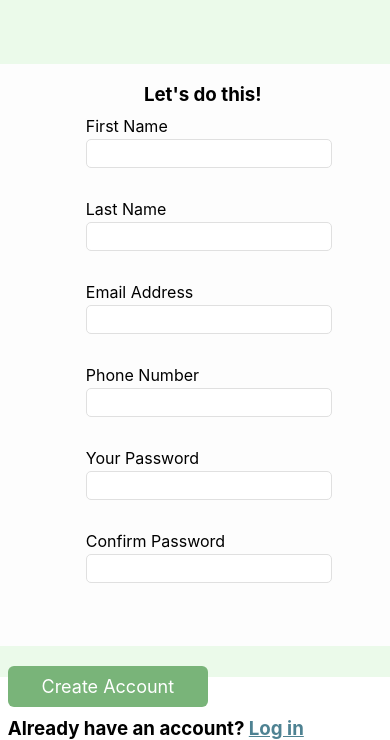
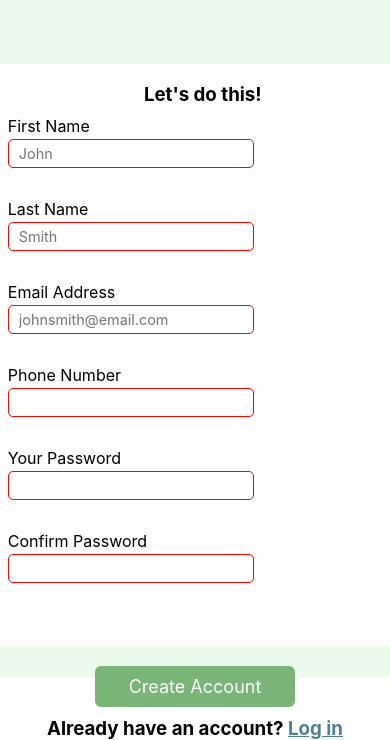
Before and after one commit to jriv1/Sign-up, a plain HTML site: page index.html in a window 390 px wide. Shown: the part 336-1076 px from the top of the page. Drawn offline with Linux system fonts and the light colour scheme.

Commit message:
Fixed mobile res

```diff
--- a/index.html
+++ b/index.html
@@ -15,15 +15,14 @@
                 <div class="image">
                      <div>
                        <img src="./images/odin-lined.png" alt="">  <h1>Sign-up form</h1>
-
-                     </div>
-
                     </div>
 
 
 
+                        <p class="attribution">photo by @Arthur199aS</p>
 
 
+                </div>
 
                 <div class="main">
                     <div class="main-header">
@@ -39,40 +38,33 @@
 
                 <div class="form">
                             <h3>Let's do this!</h3>
+
                     <form  id= "my-form" action="">
                             <label for="firstname">First Name
+                                <input type="text" name="firstname" id="firstname" placeholder= "John" required>
+                            </label>
 
-                            <input type="text" name="firstname" id="firstname">
+                            <label for="lastname">Last Name
+                                <input type="text" name="lastname" id="lastname" placeholder="Smith" required>
+                            </label>
+
+                            <label for="useremail">Email Address
+                                <input type="email" name="useremail" id="useremail" placeholder="johnsmith@email.com" required>
+
+                            </label>
+
+                            <label for="userphone">Phone Number
+                                <input type="number" name="userphone" id="userphone" required>
                             </label>
 
 
-
-                            <label for="lastname">Last Name
-                                <input type="text" name="lastname" id="lastname">
-                            </label>
-
-
-                            <label for="useremail">Email Address
-                                <input type="email" name="useremail" id="useremail">
-                            </label>
-
-
-                            <label for="userphone">Phone Number
-                                <input type="number" name="userphone" id="userphone">
-                            </label>
-
-
-
-
-
                             <label for="userpassword2">  Your     Password
-                                <input type="password" name="userpassword1" id="userpassword1">
+                                <input type="password" name="userpassword1" id="userpassword1" required>
                             </label>
 
                             <label for="userpassword2">Confirm Password
-                                <input type="password" name="userpassword2" id="userpassword2">
+                                <input type="password" name="userpassword2" id="userpassword2" required>
                             </label>
-
 
 
                     </form>
@@ -81,7 +73,7 @@
               </div>
 
                     <div class="bottom-header">
-                    <button>Create Account</button>
+                    <button type="submit" form="my-form">Create Account</button>
 
                     <h3>Already have an account?   <a href="">Log in</a></h3>
 
@@ -90,11 +82,5 @@
 
 
 </div>
-
-
-
-
-
-
 </body>
 </html>
--- a/styles.css
+++ b/styles.css
@@ -1,8 +1,9 @@
 
-@media screen and (max-width:800px)  {
+        @media screen and (max-width:800px)  { /* mobile screen*/
         .page{
         flex-direction: column;
         width: 100vw;
+
         }
         .image
         {
@@ -10,22 +11,41 @@
         height: 20vh;
         }
 
-
         .main{
-
         height: 100vh;
         width: 100vw;
+
+
         }
         .form{
         display: flex;
-        flex-direction: column;
+        padding: 0vw;
+
         align-items: center;
-        justify-content: center;
         width:100vw;
         }
 
+        #my-form{
+
+        display: flex;
+        flex-flow: row wrap;
+
+        gap: 1rem;
+        font-size: 1rem;
+        }
+        .bottom-header{
+        display: flex;
+        flex-direction: column;
+        align-items: center;
 
         }
+
+        }
+
+
+
+
+
         @media screen and (min-width:800px) {
 
         .page{
@@ -37,13 +57,26 @@
         width: 40vw;
         }
 
-
         .main{
 
         height: 100vh;
         width: 60vw;
         }
 
+        #my-form{
+
+        display: flex;
+        flex-flow: row wrap;
+        width: 60vw;
+        gap: 1rem;
+        font-size: 1rem;
+        }
+
+        .attribution{
+            position:absolute;
+            bottom: 0px;
+            color: rgb(78, 130, 146);
+        }
 
         }
 
@@ -52,10 +85,11 @@
         *{
             margin: 0;
             padding: 0;
-      font-family: -apple-system, BlinkMacSystemFont, "Segoe UI", Roboto, Helvetica, Arial, sans-serif, "Apple Color Emoji", "Segoe UI Emoji", "Segoe UI Symbol";
 
+             font-family: -apple-system, BlinkMacSystemFont, "Segoe UI", Roboto, Helvetica, Arial,
+            sans-serif, "Apple Color Emoji", "Segoe UI Emoji", "Segoe UI Symbol";
+        }
 
-}
         .page{
         display: flex;
         }
@@ -66,8 +100,9 @@
         background-size: cover;
         background-position: center;
         display: flex;
+        flex-direction: column;
         flex-grow: 1;
-    align-items: center;
+        justify-content: center;
 
         }
         .image div{
@@ -86,8 +121,6 @@
         width: 100px;
         height: 100px;
         object-fit: contain;
-
-
         }
 
 
@@ -95,22 +128,17 @@
         background-color: rgb(235, 250, 234);
         display: flex;
         flex-direction: column;
-    justify-content:center;
-
-
-
+        justify-content:center ;
         }
         .main-header{
         padding: 0px 2vw 20px;
         margin-bottom: 40px;
-
 
         }
         .main-header h2{
         margin-bottom: 20px;
         margin-top: 20px;
         }
-
 
         .form{
         background-color: rgb(253, 253, 253);
@@ -119,20 +147,13 @@
         justify-content: center;
         padding: 1.2rem 2vw 3rem 2vw;
         }
-#my-form{
 
-         display: flex;
-        flex-flow: row wrap;
-        width: 60vw;
-        gap: 1rem;
-        font-size: 1rem;
-}
+
         .form h3{
         margin-bottom: 10px;
         }
+
         input{
-
-
         padding: 5px 10px;
         border-radius: 5px;
         border: 1px solid rgb(224, 224, 224);
@@ -148,6 +169,7 @@ label{
         padding: 0px 2vw;
         margin-top: 20px;
         }
+
         button{
         background-color: rgb(121, 180, 121);
         color: white;
@@ -158,6 +180,15 @@ button{
         padding:10px;
         margin-bottom: 10px;
         }
+
         a{
         color: rgb(78, 130, 146);
         }
+
+        input:valid{
+        border-color: green;
+        }
+
+        input:invalid{
+        border-color: red;
+        }
```
Lines whose indentation alone changed are shown as unchanged.
